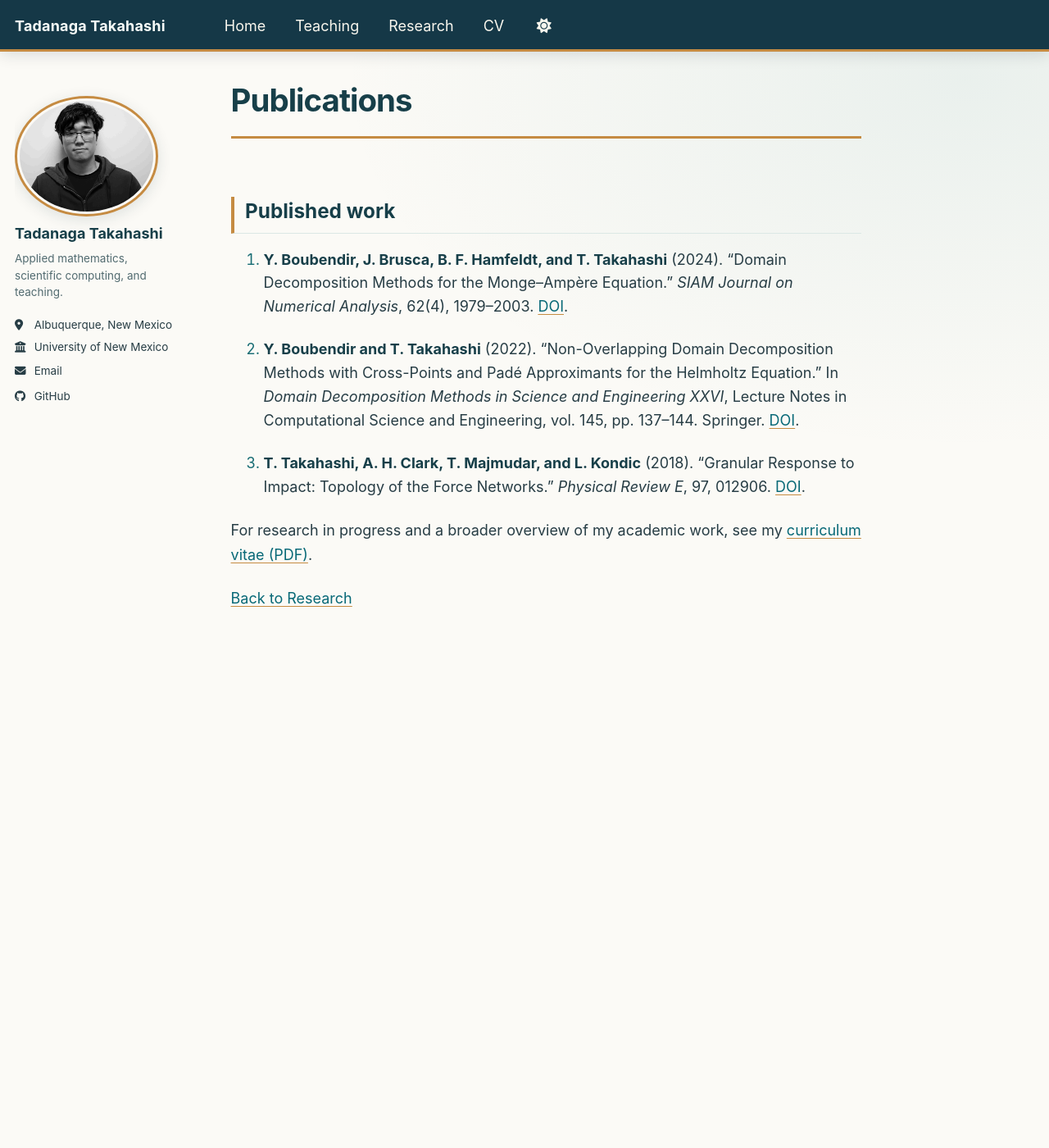
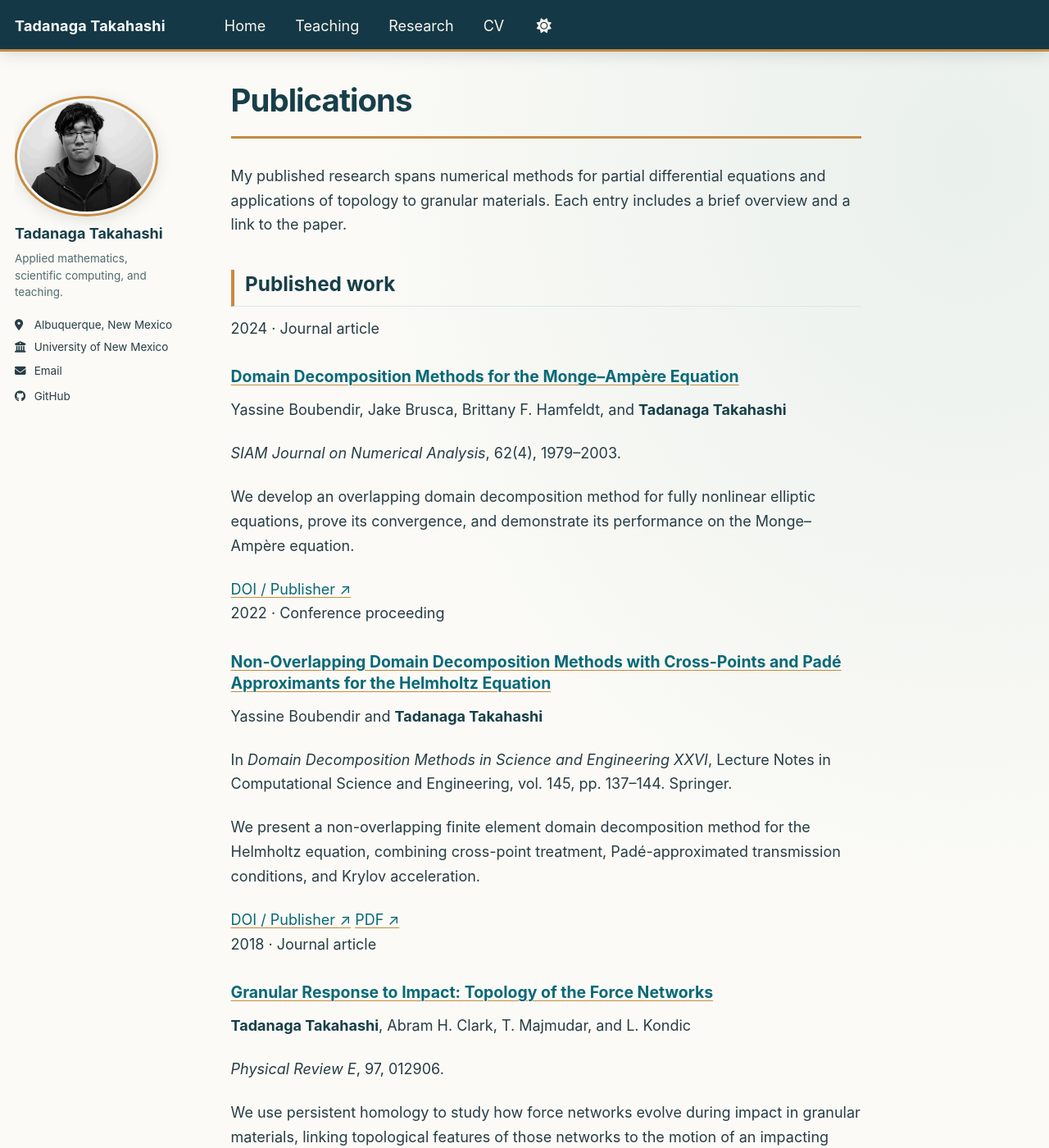
Before and after one commit to tadanaga/webpage, a Jekyll site: the page built from _pages/publications.md, in a window 1280 px wide and 1400 px high. Shown: the whole window at 82% size. Built offline with Jekyll 4.4.1, drawn with Linux system fonts in a browser that asks for light colours; a style sheet for code colours, icons or effects is not loaded; some of the changed text lies outside the part shown.

Commit message:
Redesign publications as readable paper cards with abstracts and links

```diff
--- a/_pages/publications.md
+++ b/_pages/publications.md
@@ -5,14 +5,49 @@ permalink: /publications/
 author_profile: true
 ---
 
+My published research spans numerical methods for partial differential equations and applications of topology to granular materials. Each entry includes a brief overview and a link to the paper.
+
 ## Published work
 
-1. **Y. Boubendir, J. Brusca, B. F. Hamfeldt, and T. Takahashi** (2024). “Domain Decomposition Methods for the Monge–Ampère Equation.” *SIAM Journal on Numerical Analysis*, 62(4), 1979–2003. [DOI](https://doi.org/10.1137/23M1576839).
+<div class="publication-list">
 
-2. **Y. Boubendir and T. Takahashi** (2022). “Non-Overlapping Domain Decomposition Methods with Cross-Points and Padé Approximants for the Helmholtz Equation.” In *Domain Decomposition Methods in Science and Engineering XXVI*, Lecture Notes in Computational Science and Engineering, vol. 145, pp. 137–144. Springer. [DOI](https://doi.org/10.1007/978-3-030-95025-5_12).
+  <article class="publication-card">
+    <div class="publication-card__meta">2024 · Journal article</div>
+    <h3 class="publication-card__title"><a href="https://doi.org/10.1137/23M1576839">Domain Decomposition Methods for the Monge–Ampère Equation</a></h3>
+    <p class="publication-card__authors">Yassine Boubendir, Jake Brusca, Brittany F. Hamfeldt, and <strong>Tadanaga Takahashi</strong></p>
+    <p class="publication-card__venue"><em>SIAM Journal on Numerical Analysis</em>, 62(4), 1979–2003.</p>
+    <p class="publication-card__summary">We develop an overlapping domain decomposition method for fully nonlinear elliptic equations, prove its convergence, and demonstrate its performance on the Monge–Ampère equation.</p>
+    <div class="publication-card__links">
+      <a href="https://doi.org/10.1137/23M1576839">DOI / Publisher <span aria-hidden="true">↗</span></a>
+    </div>
+  </article>
 
-3. **T. Takahashi, A. H. Clark, T. Majmudar, and L. Kondic** (2018). “Granular Response to Impact: Topology of the Force Networks.” *Physical Review E*, 97, 012906. [DOI](https://doi.org/10.1103/PhysRevE.97.012906).
+  <article class="publication-card">
+    <div class="publication-card__meta">2022 · Conference proceeding</div>
+    <h3 class="publication-card__title"><a href="https://doi.org/10.1007/978-3-030-95025-5_12">Non-Overlapping Domain Decomposition Methods with Cross-Points and Padé Approximants for the Helmholtz Equation</a></h3>
+    <p class="publication-card__authors">Yassine Boubendir and <strong>Tadanaga Takahashi</strong></p>
+    <p class="publication-card__venue">In <em>Domain Decomposition Methods in Science and Engineering XXVI</em>, Lecture Notes in Computational Science and Engineering, vol. 145, pp. 137–144. Springer.</p>
+    <p class="publication-card__summary">We present a non-overlapping finite element domain decomposition method for the Helmholtz equation, combining cross-point treatment, Padé-approximated transmission conditions, and Krylov acceleration.</p>
+    <div class="publication-card__links">
+      <a href="https://doi.org/10.1007/978-3-030-95025-5_12">DOI / Publisher <span aria-hidden="true">↗</span></a>
+      <a href="https://www.ddm.org/DD26/proceedings/133.pdf">PDF <span aria-hidden="true">↗</span></a>
+    </div>
+  </article>
 
-For research in progress and a broader overview of my academic work, see my [curriculum vitae (PDF)]({{ '/files/takahashi_cv.pdf' | relative_url }}).
+  <article class="publication-card">
+    <div class="publication-card__meta">2018 · Journal article</div>
+    <h3 class="publication-card__title"><a href="https://doi.org/10.1103/PhysRevE.97.012906">Granular Response to Impact: Topology of the Force Networks</a></h3>
+    <p class="publication-card__authors"><strong>Tadanaga Takahashi</strong>, Abram H. Clark, T. Majmudar, and L. Kondic</p>
+    <p class="publication-card__venue"><em>Physical Review E</em>, 97, 012906.</p>
+    <p class="publication-card__summary">We use persistent homology to study how force networks evolve during impact in granular materials, linking topological features of those networks to the motion of an impacting object.</p>
+    <div class="publication-card__links">
+      <a href="https://doi.org/10.1103/PhysRevE.97.012906">DOI / Publisher <span aria-hidden="true">↗</span></a>
+      <a href="https://link.aps.org/accepted/10.1103/PhysRevE.97.012906">Accepted manuscript <span aria-hidden="true">↗</span></a>
+    </div>
+  </article>
+
+</div>
+
+For additional details about my academic work, see my [curriculum vitae (PDF)]({{ '/files/takahashi_cv.pdf' | relative_url }}).
 
 [Back to Research]({{ '/portfolio/' | relative_url }})
```
